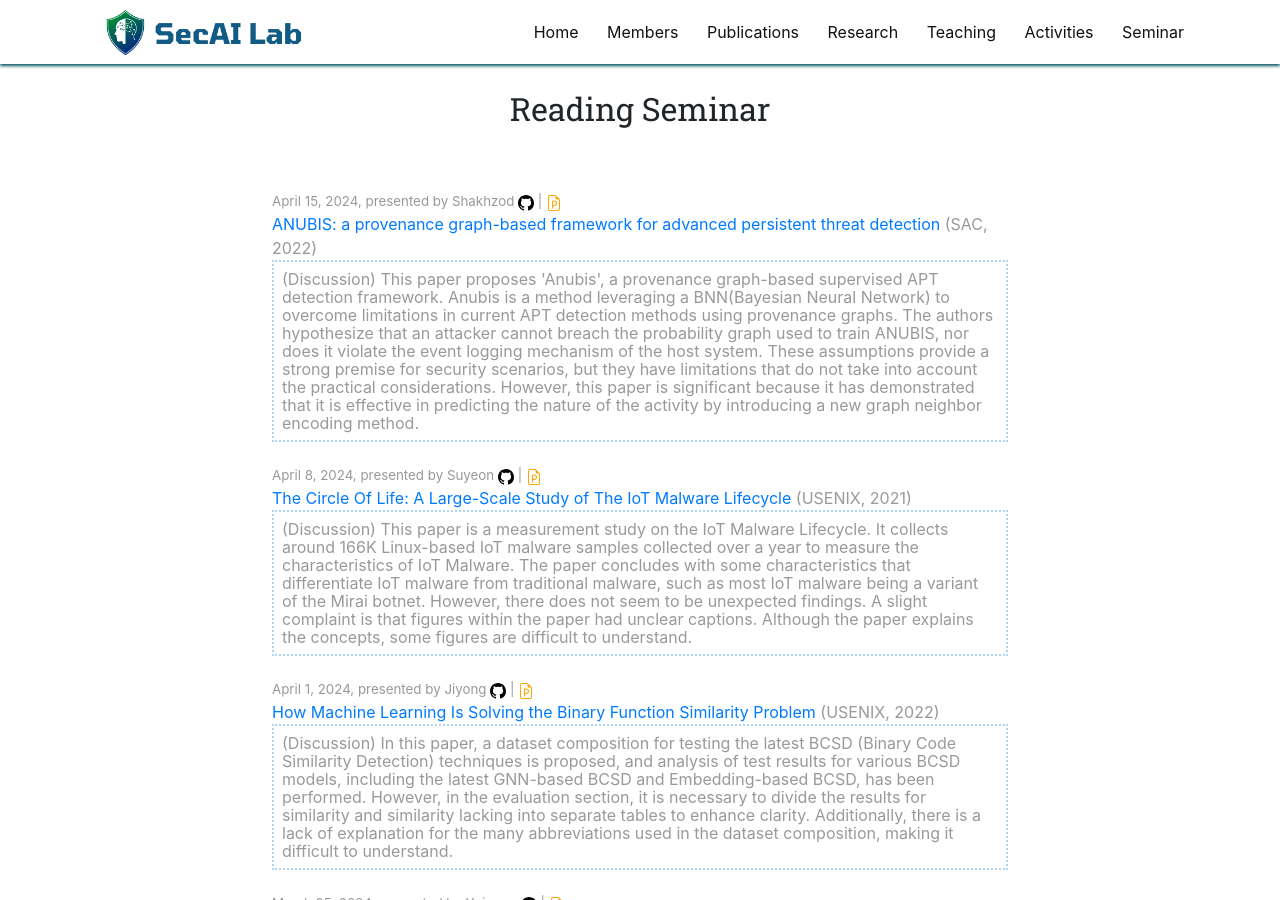
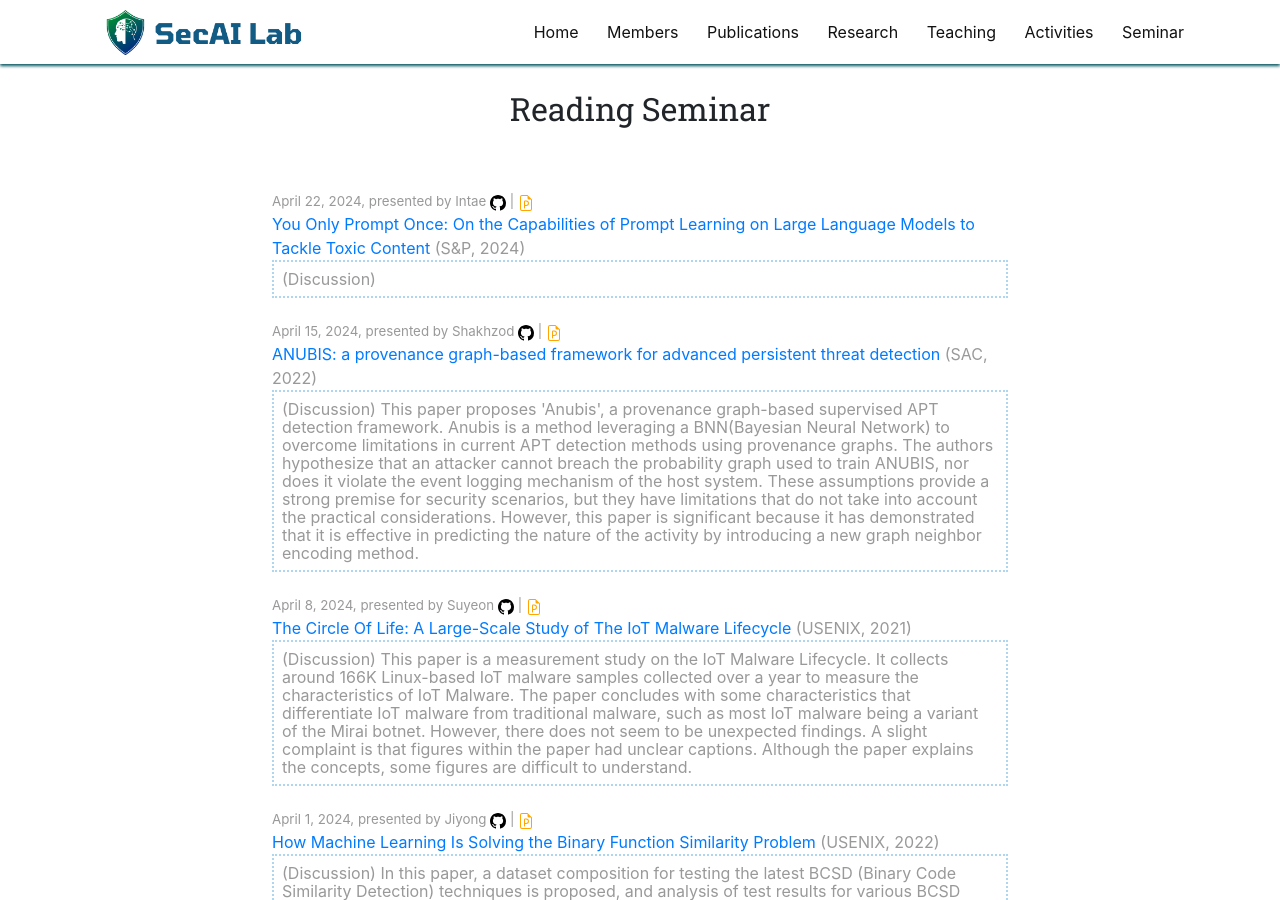
Before and after one commit to SecAI-Lab/secai-lab.github.io, a Jekyll site: the page built from pages/seminar.md, in a window 1280 px wide and 900 px high. Built offline with Jekyll 4.4.1, drawn with Linux system fonts in a browser that asks for light colours; nearby versions of some CDN libraries.

Commit message:
Update readings.yml

```diff
--- a/_data/readings.yml
+++ b/_data/readings.yml
@@ -1,3 +1,13 @@
+- title: "You Only Prompt Once: On the Capabilities of Prompt Learning on Large Language Models to Tackle Toxic Content"
+  link: "https://www.computer.org/csdl/proceedings-article/sp/2024/313000a061/1RjEayUL076"
+  ppt_link: "https://drive.google.com/file/d/1bRcOLeW2NlZfgnXxwwlwu6mRWjvWaO1P/view?usp=drive_link"
+  code_link: "https://github.com/xinleihe/toxic-prompt"
+  presenter: Intae
+  conference: S&P
+  date: 2024.04.22
+  pub_year: 2024
+  discussion: "(Discussion) "
+
 - title: "ANUBIS: a provenance graph-based framework for advanced persistent threat detection"
   link: "https://dl.acm.org/doi/abs/10.1145/3477314.3507097"
   ppt_link: "https://docs.google.com/presentation/d/1HbiVu05FGPdXl_mRfIeUiZjFIEBwC9uDd9jaiEAOF40/edit?usp=sharing"
```
